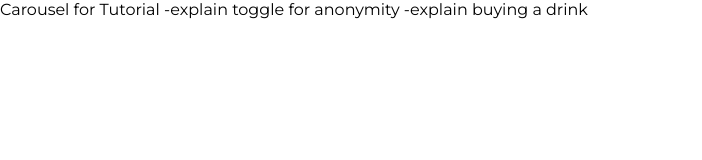
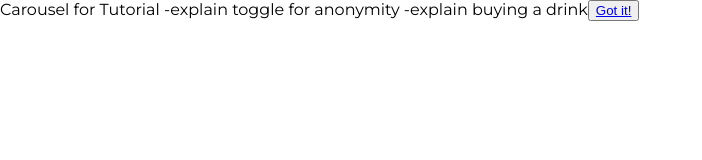
Before and after one commit to Sjavaid56/Buzz.-, a React (Create React App) app: page /tutorial in a window 1280 px wide. Shown: the top 160 px of the page, without its empty margins (0-702 px from the left). Built offline with nearby package versions, Linux system fonts and the light colour scheme; no server answers.

Commit message:
tutorial and profile routing

```diff
--- a/src/Components/Tutorial/Tutorial.js
+++ b/src/Components/Tutorial/Tutorial.js
@@ -1,4 +1,5 @@
 import React, { Component } from 'react';
+import { Link } from "react-router-dom"
 
 export default class Tutorial extends Component {
     constructor(props) {
@@ -15,6 +16,12 @@ export default class Tutorial extends Component {
                 Carousel for Tutorial
                 -explain toggle for anonymity
                 -explain buying a drink
+
+                <button>
+                    <Link to='/finishregistration'>
+                        Got it!
+                    </Link>
+                </button>
             </div>
         )
     }
--- a/src/Components/UserProfile/FinishRegistration.js
+++ b/src/Components/UserProfile/FinishRegistration.js
@@ -1,4 +1,5 @@
 import React, { Component } from 'react';
+import { Link } from "react-router-dom";
 
 export default class FinishRegistration extends Component {
     constructor(props) {
@@ -13,6 +14,12 @@ export default class FinishRegistration extends Component {
         return (
             <div>
                 After tutorial, finish profile here - REQUIRED add username, OPTIONAL add card
+
+                <button>
+                    <Link to='/profile'>
+                        Finish Registration!
+                    </Link>
+                </button>
             </div>
         )
     }
--- a/src/routes.js
+++ b/src/routes.js
@@ -3,6 +3,7 @@ import { Switch, Route } from "react-router-dom"
 import Landing from "./Components/Landing/Landing"
 import Dashboard from "./Components/Dashboard/Dashboard"
 import userProfile from "./Components/UserProfile/UserProfile"
+import FinishRegistration from './Components/UserProfile/FinishRegistration';
 import Tutorial from "./Components/Tutorial/Tutorial"
 import Comment from "./Components/Room/CurrentRoom/Comments/Comments";
 import DrinkSender from "./Components/Modals/DrinkSender";
@@ -15,6 +16,7 @@ export default (
         <Route path="/dashboard" component={Dashboard} />
         <Route path="/profile" component={userProfile} />
         <Route path="/tutorial" component={Tutorial} />
+        <Route path='/finishregistration' component={FinishRegistration} />
         {/* All below lines are for test purposes */}
         {/* <Route path = "/comment" component = {Comment}/>
         <Route path = "/sweettest" component = {DrinkSender}/>
```
